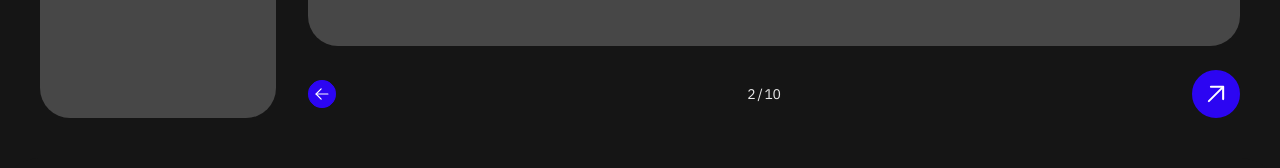
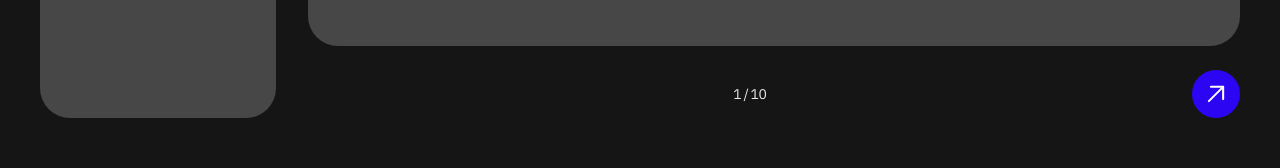
Before and after one commit to kamilka13me/myst_comb, a Next.js app in the folder frontend/: page /admin/users in a window 1280 px wide. Shown: the part 1205-1373 px from the top of the page. Built offline with nearby package versions, Linux system fonts and the light colour scheme.

Commit message:
feat: add functions Pagination

```diff
--- a/frontend/src/vievs/AdminPages/AdminUsers/UsersList/ui/Pagination.tsx
+++ b/frontend/src/vievs/AdminPages/AdminUsers/UsersList/ui/Pagination.tsx
@@ -1,11 +1,35 @@
-import { Icon } from "@/shared/ui/Icon";
+import { Icon } from '@/shared/ui/Icon';
 import ArrowInCircleBlue from '@/shared/assets/icons/ArrowInCircleBlue.svg?react';
-import { Text } from "@/shared/ui/Text";
+import { Text } from '@/shared/ui/Text';
+import { useState } from 'react';
+import clsx from 'clsx';
 
-export default function Pagination(): JSX.Element{
+export default function Pagination(): JSX.Element {
+  const [pageNum, setPageNum] = useState<number>(1);
+
+  const prevPage = (): void => {
+    if (pageNum > 1) {
+      setPageNum(pageNum - 1);
+    }
+  };
+
+  const nextPage = (): void => {
+    if (pageNum < 10) {
+      setPageNum(pageNum + 1);
+    }
+  };
+
   return (
-    <div className="w-full flex items-center justify-between">
-      <button type="button" className="duration-300 hover:opacity-70">
+    <div className="flex w-full items-center justify-between">
+      <div>
+        <button
+          type="button"
+          className={clsx(
+            'duration-300 hover:opacity-70',
+            pageNum < 2 && 'hidden',
+          )}
+          onClick={prevPage}
+        >
           <Icon
             Svg={ArrowInCircleBlue}
             width={28}
@@ -13,12 +37,12 @@ export default function Pagination(): JSX.Element{
             className="min-w-[28px] rotate-[-135deg]"
           />
         </button>
-
+      </div>
       <div className="flex items-center justify-center gap-0.5">
         <Text
           Tag="span"
           textType="Desktop/Subtitle"
-          text={'2'}
+          text={pageNum.toString()}
           align="center"
           font="sans"
           color="base/text"
@@ -44,7 +68,11 @@ export default function Pagination(): JSX.Element{
         />
       </div>
 
-      <button type="button" className="duration-300 hover:opacity-70">
+      <button
+        type="button"
+        className="duration-300 hover:opacity-70"
+        onClick={nextPage}
+      >
         <Icon
           Svg={ArrowInCircleBlue}
           width={48}
@@ -53,5 +81,5 @@ export default function Pagination(): JSX.Element{
         />
       </button>
     </div>
-  )
+  );
 }
```
Lines whose indentation alone changed are shown as unchanged.
